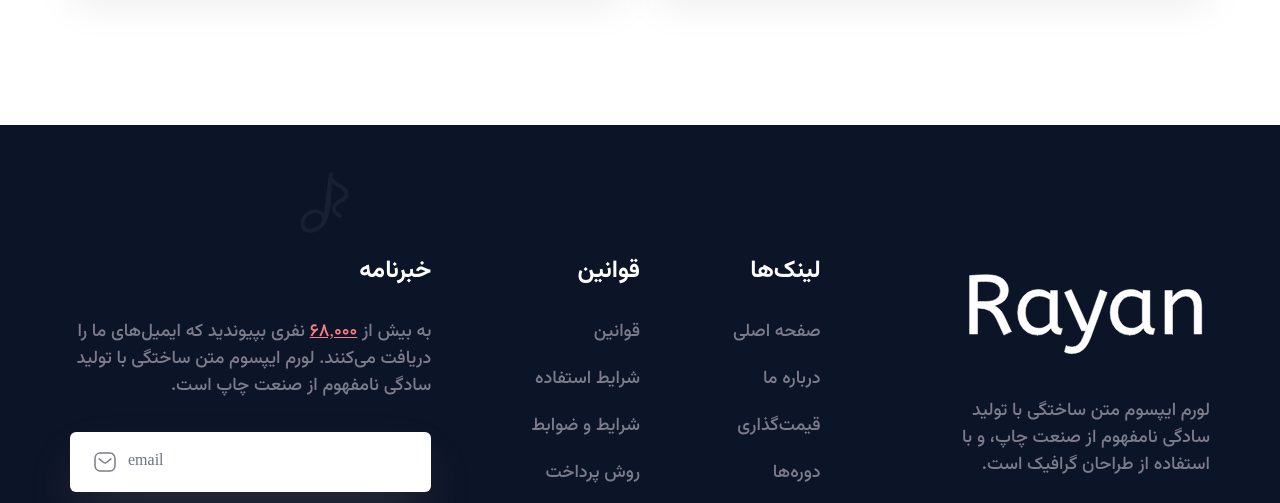
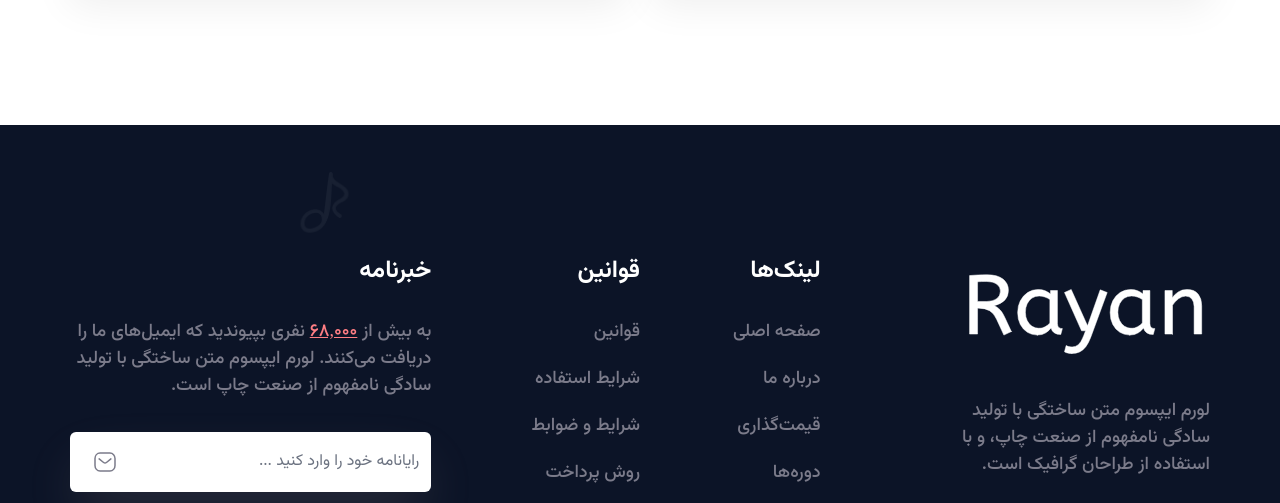
Before and after one commit to mrcod3r-ir/rayan, a plain HTML site: page index.html in a window 1280 px wide. Shown: the part 8044-8547 px from the top of the page. Drawn offline with nearby package versions, Linux system fonts and the light colour scheme; files whose address does not match are found by name.

Commit message:
footer change

```diff
--- a/index.html
+++ b/index.html
@@ -1006,7 +1006,7 @@ class="object-cover w-full h-full rounded-md">
             </div>
             <div class="mb-4 flex items-center rounded-md bg-white py-[10px] pl-[10px] pl-6 shadow-e1 fd">
               <div class="flex-1">
-                <input type="text" placeholder="email" class="border-none focus:ring-0" />
+                <input type="text" placeholder="رایانامه خود را وارد کنید ..." class="border-none focus:ring-0" />
               </div>
               <div class="flex-none">
                 <span><img src="assets/images/icon/mail.svg" alt="ایمیل" /></span>
```
Also changed, not shown: assets/css/custom.css.
